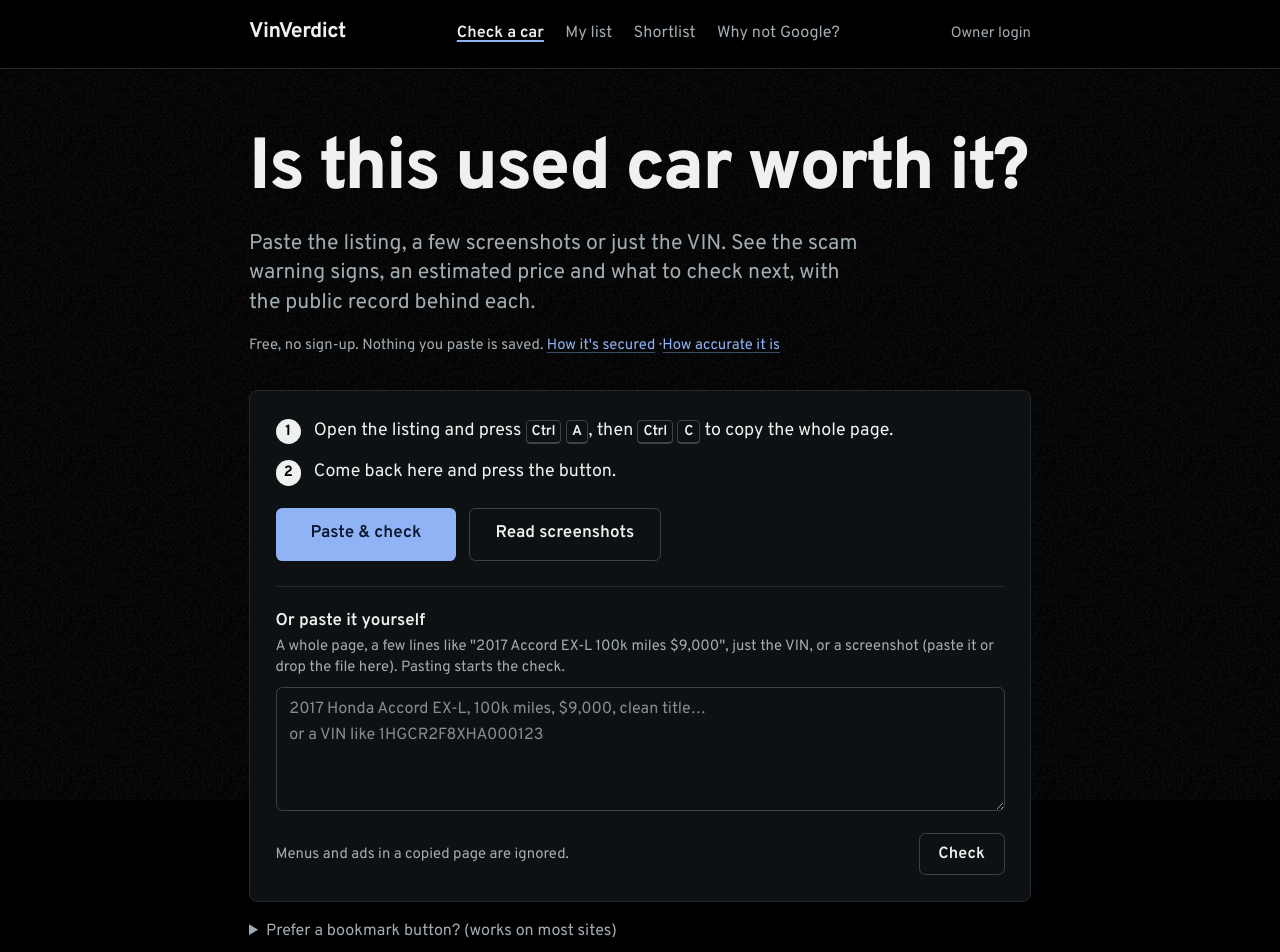
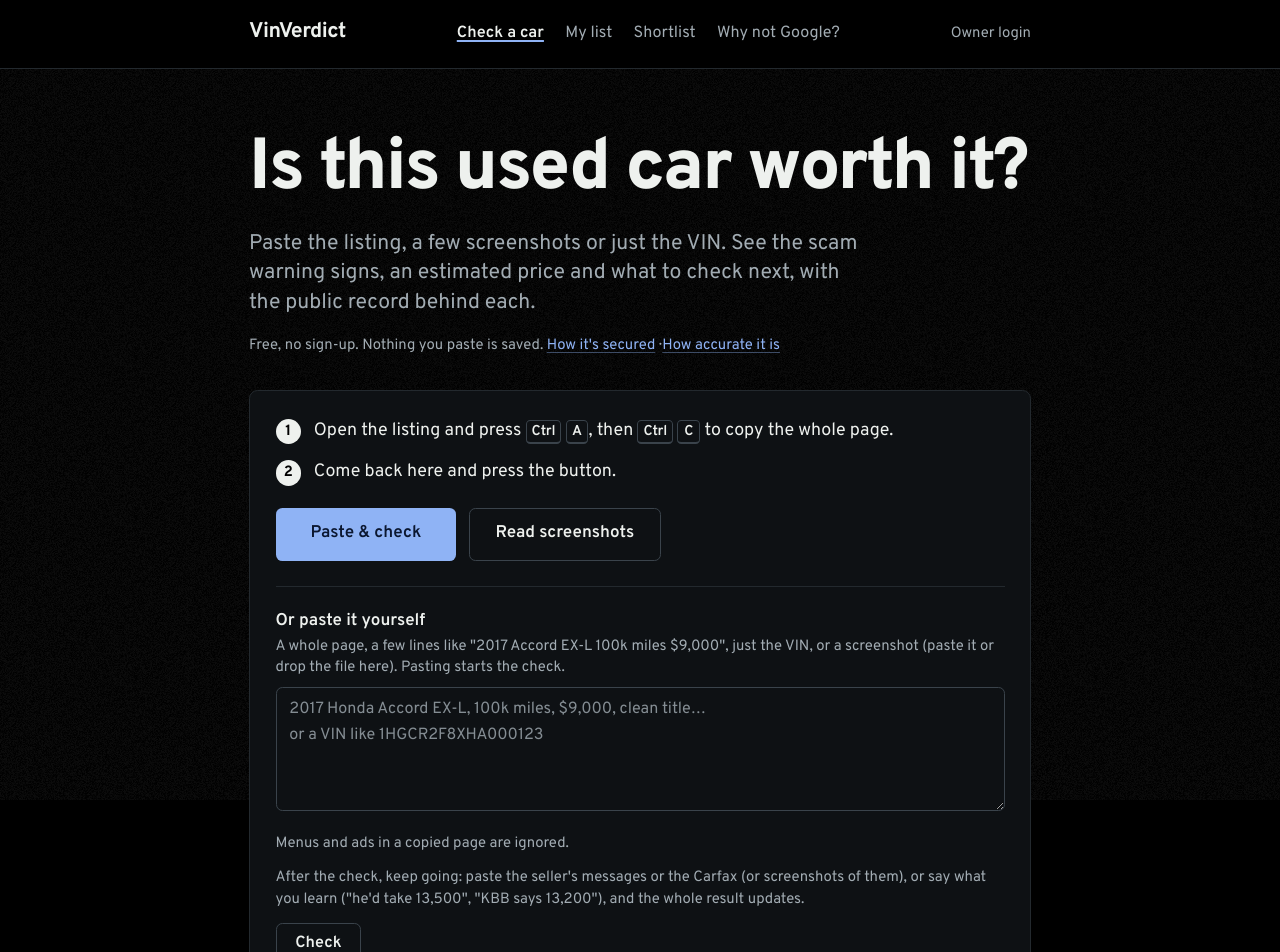
Before and after one commit to amoghnellutla/VinVerdict, a Next.js app: page / in a window 1280 px wide. Shown: the top 952 px of the page. Built offline with nearby package versions, Linux system fonts and the light colour scheme; no server answers; a web font is replaced by a local one.

Commit message:
Home: say that after the check you can keep telling VinVerdict what you learn

```diff
--- a/src/components/analyzer/Analyzer.tsx
+++ b/src/components/analyzer/Analyzer.tsx
@@ -304,6 +304,10 @@ export function Analyzer({ guest = false, intro = null, outro = null, play = nul
           />
           <div className="mt-3 flex flex-wrap items-center justify-between gap-3">
             <p className="text-sm text-muted">Menus and ads in a copied page are ignored.</p>
+            <p className="text-sm text-muted">
+              After the check, keep going: paste the seller&apos;s messages or the Carfax (or screenshots of them), or say what you learn
+              (&quot;he&apos;d take 13,500&quot;, &quot;KBB says 13,200&quot;), and the whole result updates.
+            </p>
             <button type="submit" disabled={busy} className="btn btn-secondary">
               {pending ? "Checking…" : "Check"}
             </button>
```
Also changed, not shown: 1 other file (tests, documents, lock files or other folders).
